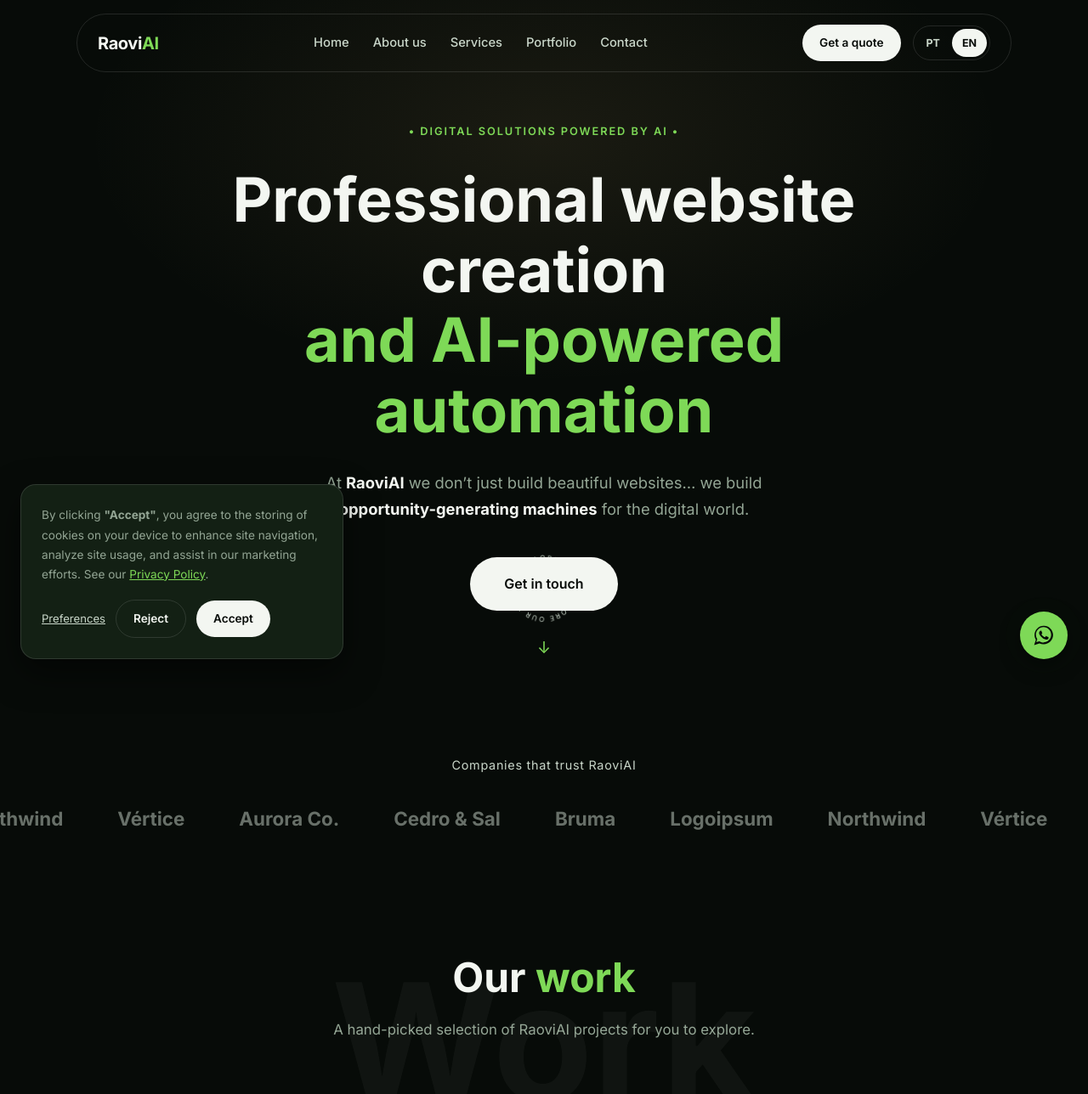
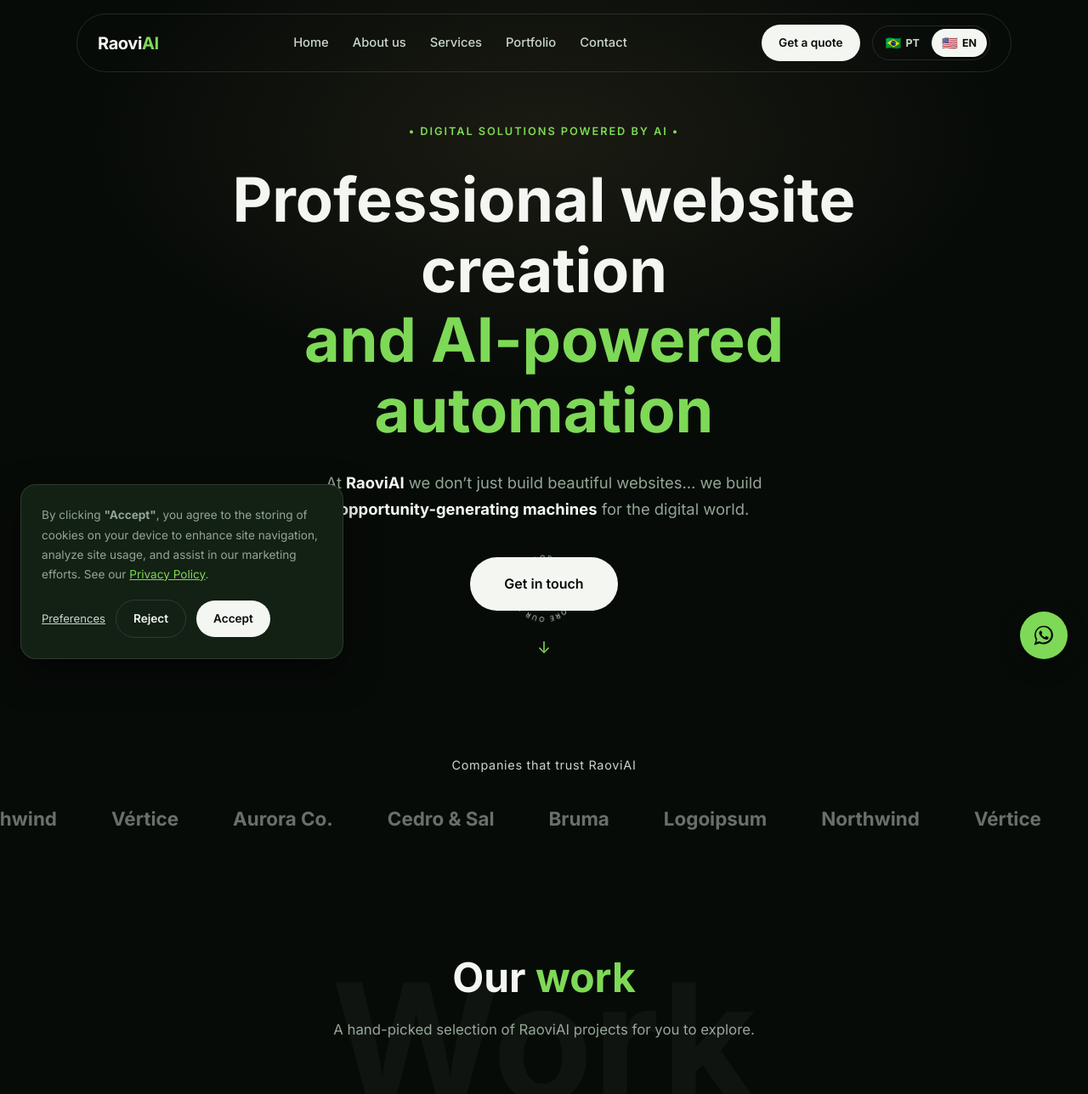
Before and after one commit to TT-user/raovi-ai, a plain HTML site: page index.html in a window 1280 px wide. Shown: the top 1288 px of the page at 85% size. Drawn offline with Linux system fonts and the light colour scheme.

Commit message:
Emojis de bandeira no toggle de idioma + correção do loop infinito do marquee

```diff
--- a/index.html
+++ b/index.html
@@ -36,8 +36,8 @@
     <div class="navbar__actions">
       <a href="#contato" class="btn btn--primary btn--sm" data-i18n="nav.cta">Quero um orçamento</a>
       <button class="lang-toggle lang-toggle--inline" id="langToggleInline" aria-label="Trocar idioma / Switch language">
-        <span class="lang-toggle__opt" data-lang="pt">PT</span>
-        <span class="lang-toggle__opt" data-lang="en">EN</span>
+        <span class="lang-toggle__opt" data-lang="pt"><span class="lang-toggle__flag" aria-hidden="true">🇧🇷</span> PT</span>
+        <span class="lang-toggle__opt" data-lang="en"><span class="lang-toggle__flag" aria-hidden="true">🇺🇸</span> EN</span>
       </button>
       <button class="hamburger" id="hamburger" aria-label="Abrir menu" aria-expanded="false" aria-controls="mobileDrawer">
         <span></span><span></span><span></span>
@@ -56,8 +56,8 @@
     <a href="#contato" class="drawer__link" data-i18n="nav.contact">Contato</a>
   </nav>
   <button class="lang-toggle" id="langToggleDrawer" aria-label="Trocar idioma / Switch language">
-    <span class="lang-toggle__opt" data-lang="pt">PT</span>
-    <span class="lang-toggle__opt" data-lang="en">EN</span>
+    <span class="lang-toggle__opt" data-lang="pt"><span class="lang-toggle__flag" aria-hidden="true">🇧🇷</span> PT</span>
+    <span class="lang-toggle__opt" data-lang="en"><span class="lang-toggle__flag" aria-hidden="true">🇺🇸</span> EN</span>
   </button>
   <a href="#contato" class="btn btn--primary drawer__cta" data-i18n="nav.cta">Quero um orçamento</a>
 </div>
--- a/styles.css
+++ b/styles.css
@@ -126,6 +126,9 @@ h1, h2, h3 { color: var(--cream); font-family: var(--font-sans); font-weight: 70
   gap: 2px;
 }
 .lang-toggle__opt {
+  display: inline-flex;
+  align-items: center;
+  gap: 5px;
   padding: 6px 12px;
   border-radius: 100px;
   font-size: 0.78rem;
@@ -133,6 +136,7 @@ h1, h2, h3 { color: var(--cream); font-family: var(--font-sans); font-weight: 70
   color: var(--cream-soft);
   transition: background var(--transition), color var(--transition);
 }
+.lang-toggle__flag { font-size: 0.95rem; line-height: 1; }
 .lang-toggle__opt.is-active { background: var(--cream); color: var(--bg-primary); }
 
 .whatsapp-float {
@@ -250,7 +254,6 @@ h1, h2, h3 { color: var(--cream); font-family: var(--font-sans); font-weight: 70
 .marquee { overflow: hidden; width: 100%; }
 .marquee__track {
   display: flex;
-  gap: 64px;
   width: max-content;
   animation: scroll-left 30s linear infinite;
 }
@@ -266,6 +269,7 @@ h1, h2, h3 { color: var(--cream); font-family: var(--font-sans); font-weight: 70
   opacity: 0.5;
   transition: opacity var(--transition);
   white-space: nowrap;
+  margin-right: 64px;
 }
 .marquee__logo:hover { opacity: 1; }
 
```
